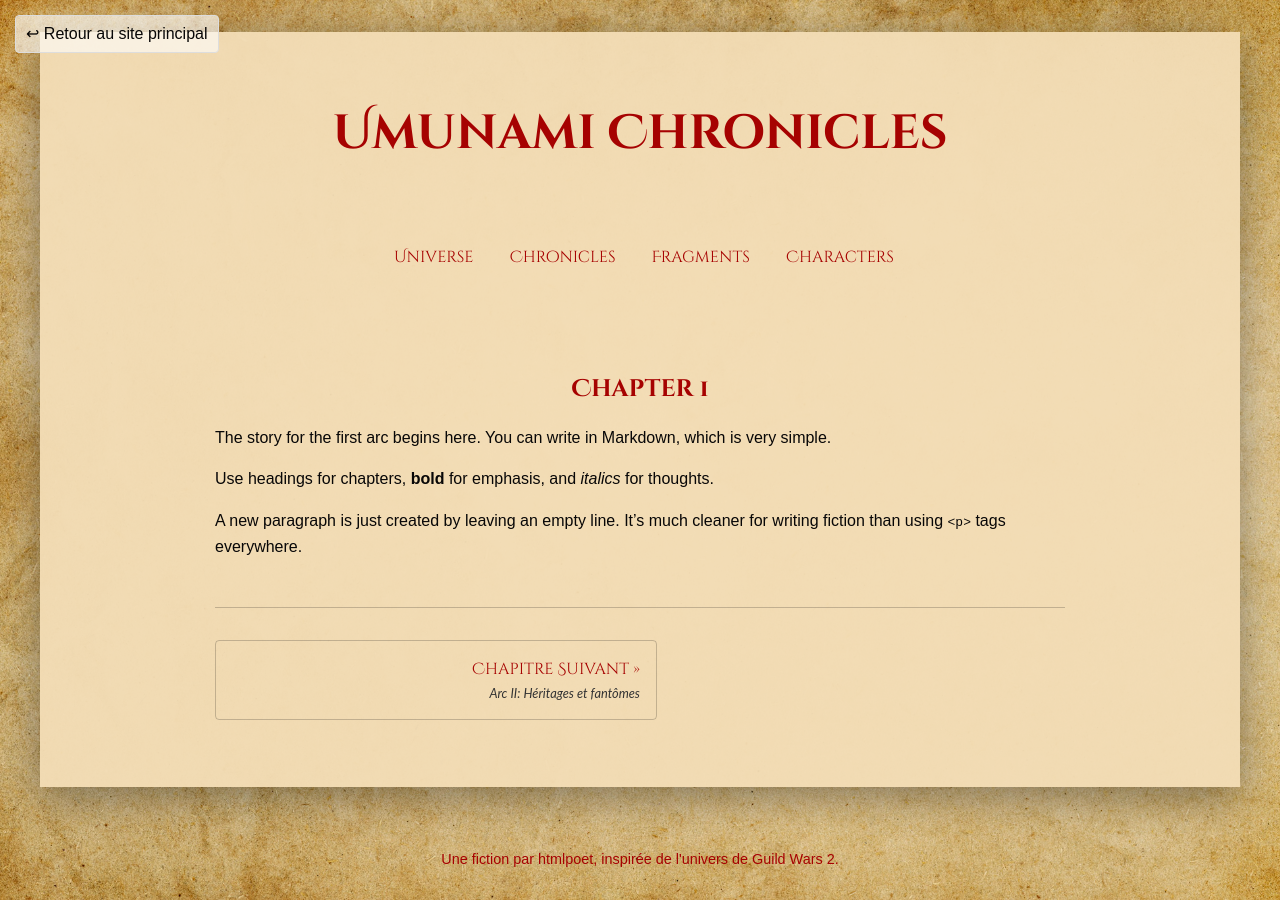
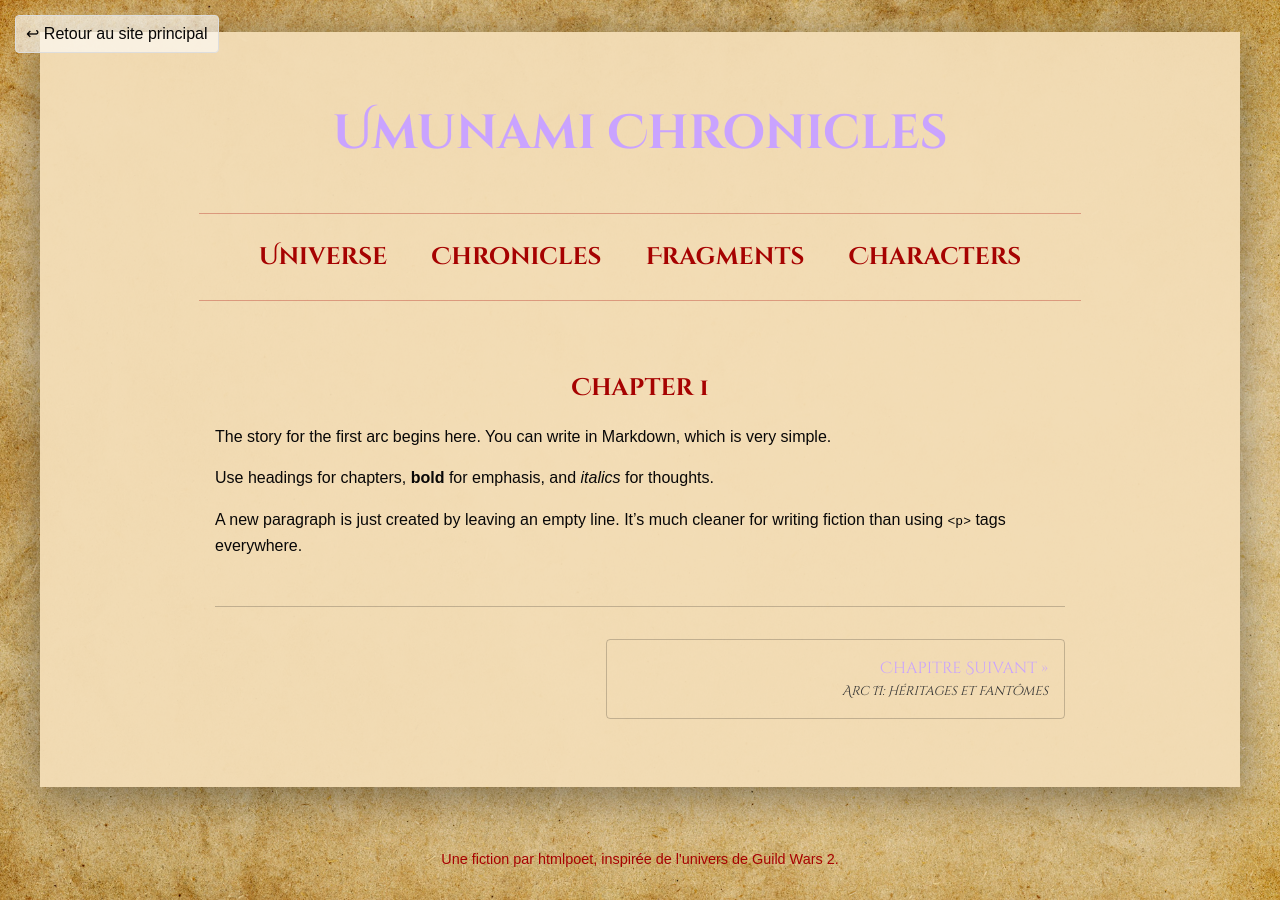
Before and after one commit to htmlpoet/htmlpoet.github.io, a Jekyll site: the page built from _chronicles/arc1.md, in a window 1280 px wide. Built offline with Jekyll 4.4.1, drawn with Linux system fonts in a browser that asks for light colours.

Commit message:
umunami chronicles update

```diff
--- a/css/style.css
+++ b/css/style.css
@@ -477,10 +477,42 @@
   text-align: center;
 }
 .umunami-header h1 { font-size: 3em; }
-.umunami-nav { text-align: center; margin-bottom: 2em; font-family:'Cinzel Decorative', serif; padding-inline-start: 0px; }
-.umunami-nav li { display: inline-block; margin: 0 1em; }
-.umunami-body a { color: #a60201; }
-.umunami-body a:hover { color: #d13c3c; }
+
+.umunami-nav {
+  text-align: center;
+  padding: 1.5em 1em;
+  margin: 0 auto 2em auto; /* Reduced top margin to bring it closer to the title */
+  border-top: 1px solid rgba(166, 2, 1, 0.3); /* Stylized borders */
+  border-bottom: 1px solid rgba(166, 2, 1, 0.3);
+  max-width: 850px;
+}
+
+.umunami-nav ul {
+  list-style: none;
+  padding: 0;
+  margin: 0;
+}
+
+.umunami-nav li {
+  display: inline-block;
+  margin: 0 0.5em; /* Reduced margin for better wrapping on mobile */
+}
+
+.umunami-nav a {
+  font-family: 'Cinzel Decorative', serif;
+  color: #a60201;
+  text-decoration: none;
+  font-weight: 700;
+  font-size: 1.5em; /* Much larger font size */
+  padding: 0.5em;
+  transition: color 0.3s ease, text-shadow 0.3s ease;
+}
+
+.umunami-nav a:hover {
+  color: #d13c3c;
+  text-shadow: 0 0 10px rgba(166, 2, 1, 0.5); /* Adds a red glow on hover */
+  text-decoration: none; /* Removed the underline for a cleaner look */
+}
 
 /* Styles du lien de retour, etc. */
 .back-to-main-site { position: fixed; top: 15px; left: 15px; z-index: 100; background: rgba(255,255,255,0.6); border: 1px solid #ddd; padding: 5px 10px; border-radius: 4px; color: #080707 !important; }
@@ -686,20 +718,21 @@
 
 .chapter-navigation {
   display: flex;
-  justify-content: space-between;
   padding: 2em 0;
   border-top: 1px solid rgba(0,0,0,0.2);
   font-family: 'Cinzel Decorative', serif;
+  gap: 2em; /* Adds space between the buttons if both are present */
 }
 
 .chapter-navigation a {
   display: block;
-  width: 48%;
+  flex-basis: 50%; /* Each link can take up to 50% of the space */
   padding: 1em;
   border: 1px solid rgba(0,0,0,0.2);
   border-radius: 4px;
   text-decoration: none;
   transition: all 0.3s ease;
+  text-align: left; /* Default alignment */
 }
 
 .chapter-navigation a:hover {
@@ -709,16 +742,16 @@
 
 .chapter-navigation a span {
   display: block;
-  font-family: 'Lato', sans-serif;
   font-size: 0.8em;
   font-style: italic;
   color: #333;
 }
 
+/* This positions the "Next" link to the far right */
 .chapter-navigation .next {
   text-align: right;
+  margin-left: auto; /* The key property to push it to the right */
 }
-
 
 
 
@@ -763,6 +796,13 @@
     display: block;
     /* Ajoutez un z-index élevé ici aussi pour qu'il soit cliquable */
     z-index: 1001;
+  }
+  .umunami-nav a {
+    font-size: 1.2em; /* Slightly smaller on mobile to fit */
+  }
+  .umunami-nav li {
+    margin: 0 0.2em;
+  }
   }
 
   nav#main-nav {
@@ -820,7 +860,6 @@
   .mobile-menu-toggle.is-active span:nth-child(3) {
     transform: rotate(-45deg) translate(7px, -7px);
   }
-}
 
 /* --- RESPONSIVE POUR LA MODALE UMUNAMI CHARACTERS  --- */
 
```
